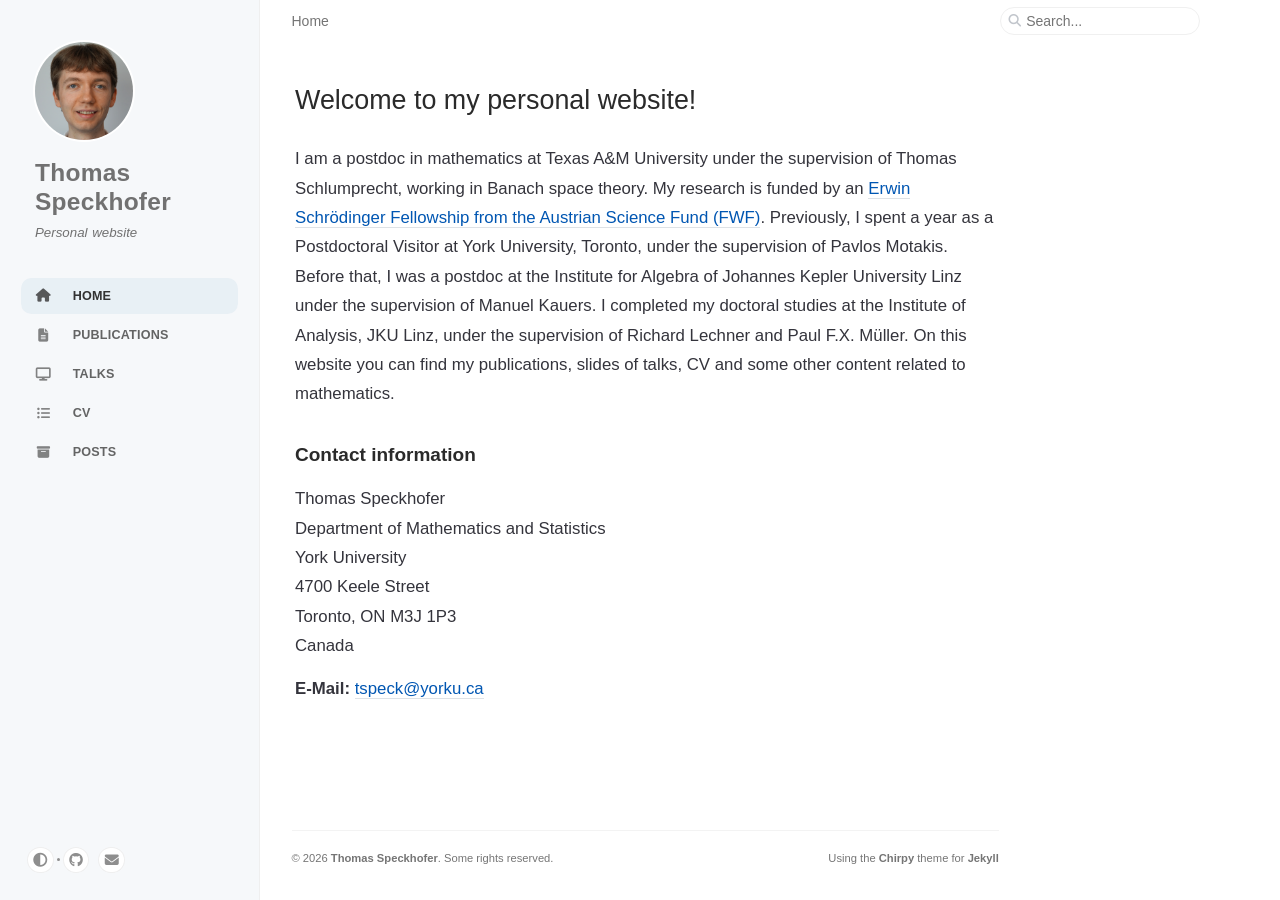
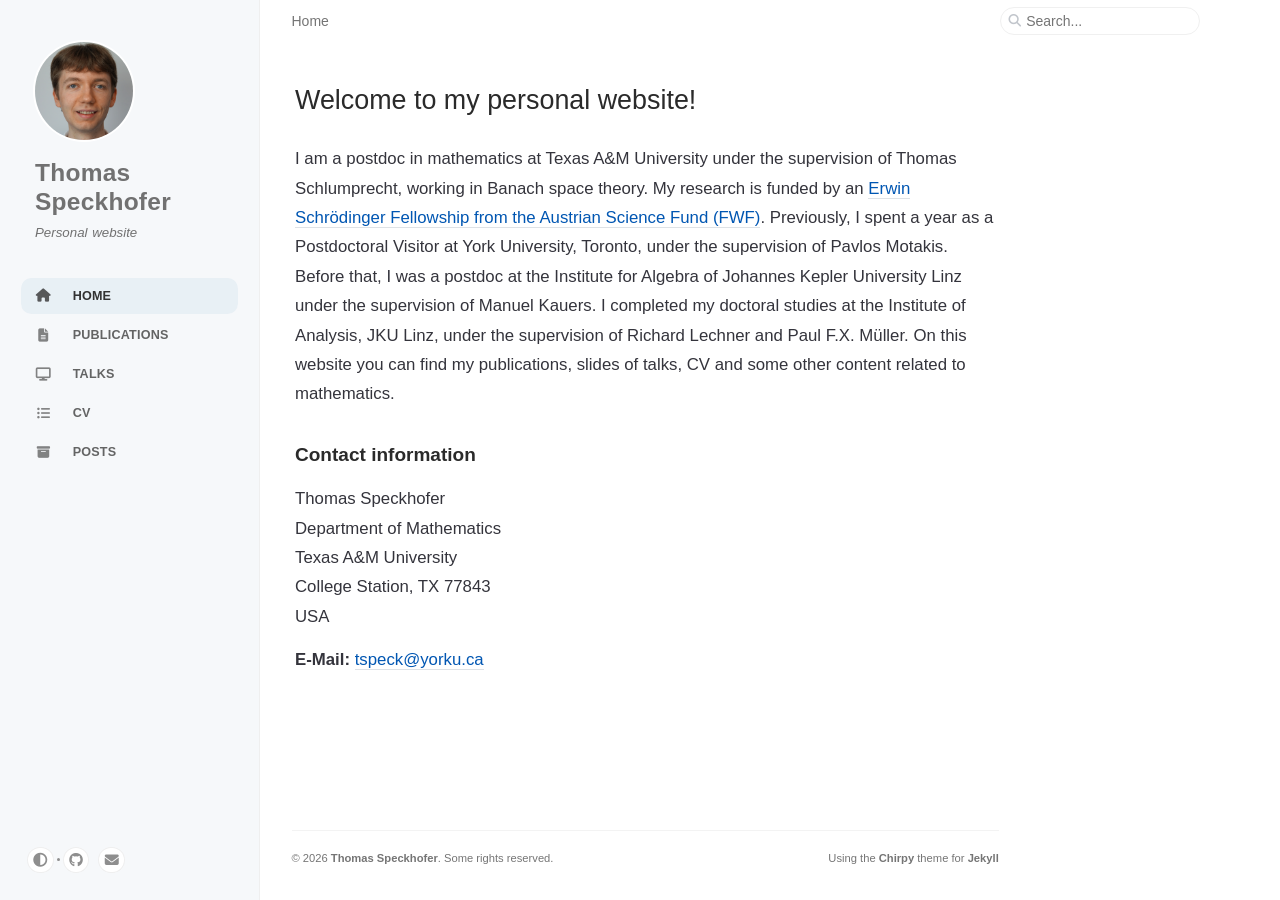
Before and after one commit to speckhofer/speckhofer.github.io, a Jekyll site: the page built from index.html, in a window 1280 px wide. Built offline with Jekyll 4.4.1, drawn with Linux system fonts in a browser that asks for light colours; cached includes are drawn as plain includes.

Commit message:
Update index.html

```diff
--- a/index.html
+++ b/index.html
@@ -10,11 +10,10 @@ I am a postdoc in mathematics at Texas A&M University under the supervision of T
 
 <p>
 Thomas Speckhofer<br>
-Department of Mathematics and Statistics<br>
-York University<br>
-4700 Keele Street<br>
-Toronto, ON M3J 1P3<br>
-Canada
+Department of Mathematics<br>
+Texas A&M University<br>
+College Station, TX 77843<br>
+USA
 </p>
 
 <p>
```
